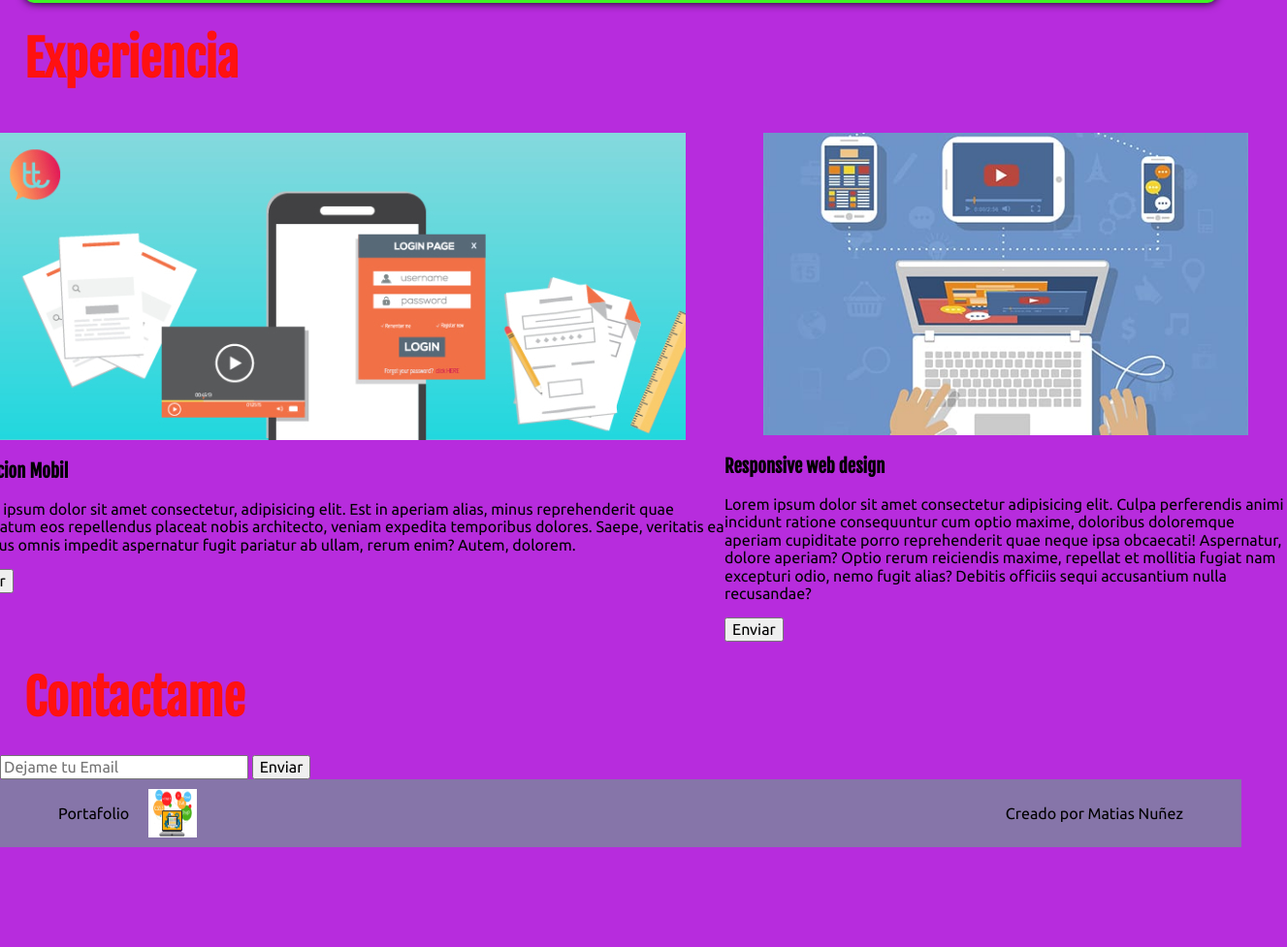
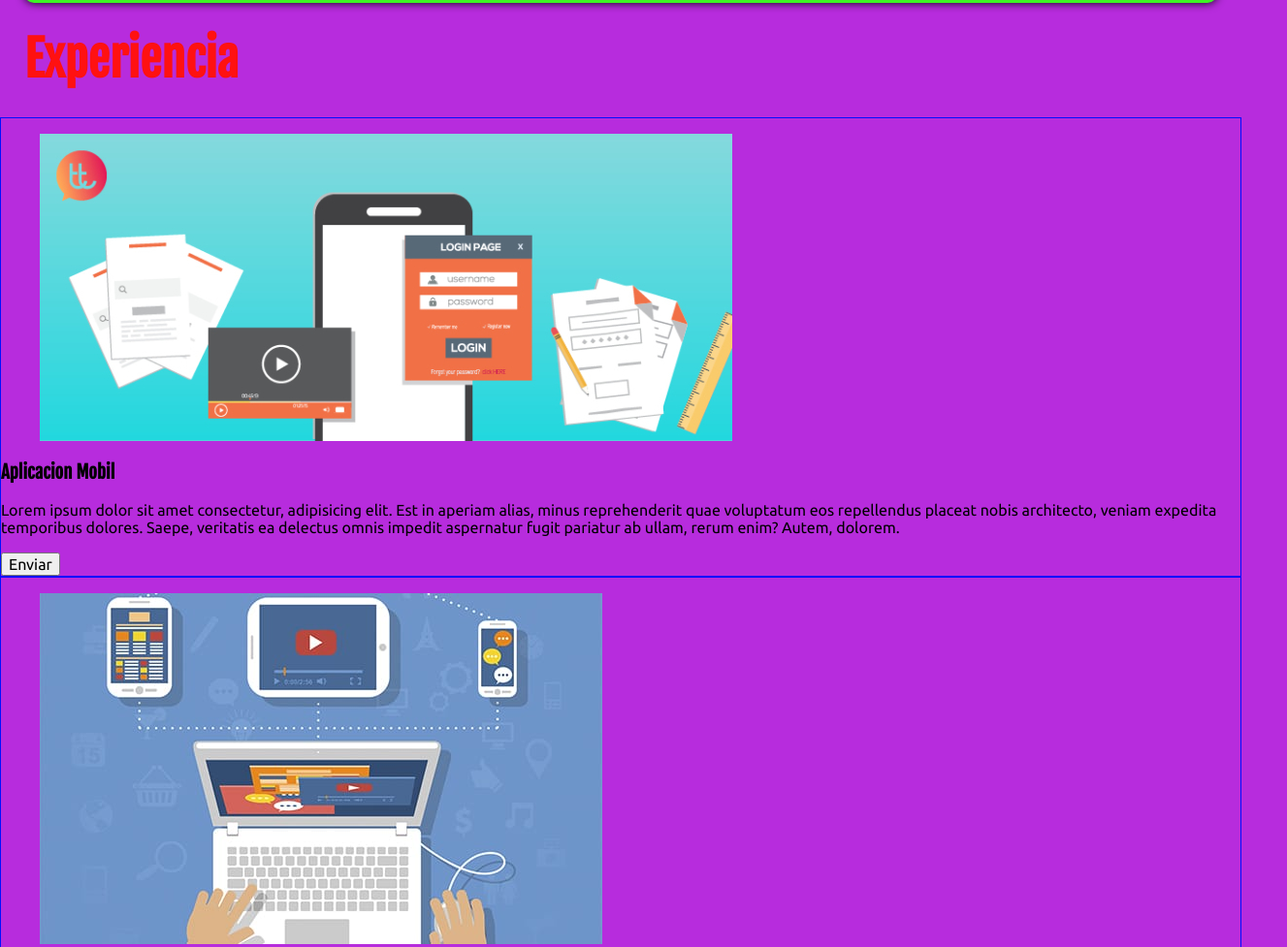
Before and after one commit to Matiascba27/MI-Portafolio, a plain HTML site: page index.html in a window 1280 px wide. Shown: the part 991-1968 px from the top of the page at 97% size, 1327 px wide, since content can reach past the window. Before the commit the page ends 1865 px from the top, so only its background shows below. Drawn offline with Linux system fonts and the light colour scheme.

Commit message:
nuevas actualizaciones de codigo

```diff
--- a/css/styles.css
+++ b/css/styles.css
@@ -121,9 +121,10 @@ h2{
 
 
 .experience{
-    display: flex;
-    justify-content: center;
+    border: 1px solid #000fff
 }
+
+
 
 .footer{
     background-color: #8675a9;
--- a/index.html
+++ b/index.html
@@ -41,7 +41,14 @@
                 <h4 class="project-languaje">con que lenguaje se hiso el proyecto</h4>
                 <p class="project-date"><strong>Fecha del proyecto</strong></p>
                 <p class="project-link"><a href="#">Proyecto de seguimiento</a></p>
-                <p class="project-description">Lorem ipsum dolor sit amet consectetur adipisicing elit. Soluta vitae quas reprehenderit voluptate eius quo saepe officia beatae itaque, hic dignissimos illum corporis magnam iste libero vero tenetur, ab ullam numquam maxime at, veniam omnis voluptatem quasi! Nisi nulla iste adipisci illum quas omnis odit, totam aperiam doloribus provident porro error at maiores commodi. Obcaecati illo molestias excepturi exercitationem repellendus magni animi totam magnam eos sunt sed rem quaerat ullam, omnis error, atque similique nemo sapiente provident repellat. Nihil dolore exercitationem quae laudantium nam sunt maxime, aliquam fugiat ut animi, dolorem libero! Nemo tempora cupiditate doloremque sapiente consequatur aperiam iusto!</p>
+                <p class="project-description">Lorem ipsum dolor sit amet consectetur adipisicing elit. Soluta vitae
+                    quas reprehenderit voluptate eius quo saepe officia beatae itaque, hic dignissimos illum corporis
+                    magnam iste libero vero tenetur, ab ullam numquam maxime at, veniam omnis voluptatem quasi! Nisi
+                    nulla iste adipisci illum quas omnis odit, totam aperiam doloribus provident porro error at maiores
+                    commodi. Obcaecati illo molestias excepturi exercitationem repellendus magni animi totam magnam eos
+                    sunt sed rem quaerat ullam, omnis error, atque similique nemo sapiente provident repellat. Nihil
+                    dolore exercitationem quae laudantium nam sunt maxime, aliquam fugiat ut animi, dolorem libero! Nemo
+                    tempora cupiditate doloremque sapiente consequatur aperiam iusto!</p>
             </div>
             <figure class="project-image">
                 <img src="/images/Proyecto.jpg" alt="proyecto">
@@ -51,28 +58,28 @@
 
     <section class="experiences" id="experiencia">
         <h2>Experiencia</h2>
-        <div class="experience">
-            <article class="experience-1">
-                <figure>
-                    <img class="" src="/images/Experiencia-1jpg.jpg" alt="Experiencia 1">
+
+        <article class="experience">
+            <figure class="experience-container-image">
+                <img class="experience-image" src="/images/Experiencia-1jpg.jpg" alt="Experiencia 1">
             </figure>
-                <div>
-                    <h3 class="experience-1">Aplicacion Mobil</h3>
-                    <p class="experience-text">
+            <div class="experience-down">
+                <h3 class="experience-title">Aplicacion Mobil</h3>
+                <p class="experience-description">
                     Lorem ipsum dolor sit amet consectetur, adipisicing elit. Est in aperiam alias, minus reprehenderit
                     quae voluptatum eos repellendus placeat nobis architecto, veniam expedita temporibus dolores. Saepe,
                     veritatis ea delectus omnis impedit aspernatur fugit pariatur ab ullam, rerum enim? Autem, dolorem.
                 </p>
-                    <input class="experience-enviar" type="submit" value="Enviar">
+                <input type="submit" value="Enviar">
             </div>
         </article>
-            <article class="experience-2">
-                <figure>
-                    <img src="/images/Experiencia-2.jpg" width="500" alt="Responsive web design">
+        <article class="experience">
+            <figure class="experience-container-image">
+                <img class="experience-image" src="/images/Experiencia-2.jpg" alt="Responsive web design">
             </figure>
-                <div>
-                    <h3>Responsive web design</h3>
-                    <p>
+            <div class="experience-down">
+                <h3 class="experience-title">Responsive web design</h3>
+                <p class="experience-description">
                     Lorem ipsum dolor sit amet consectetur adipisicing elit. Culpa perferendis animi incidunt ratione
                     consequuntur cum optio maxime, doloribus doloremque aperiam cupiditate porro reprehenderit quae
                     neque ipsa obcaecati! Aspernatur, dolore aperiam? Optio rerum reiciendis maxime, repellat et
@@ -82,7 +89,7 @@
                 <input type="submit" value="Enviar">
             </div>
         </article>
-        </div>
+
     </section>
 
 
```
Lines whose indentation alone changed are shown as unchanged.
